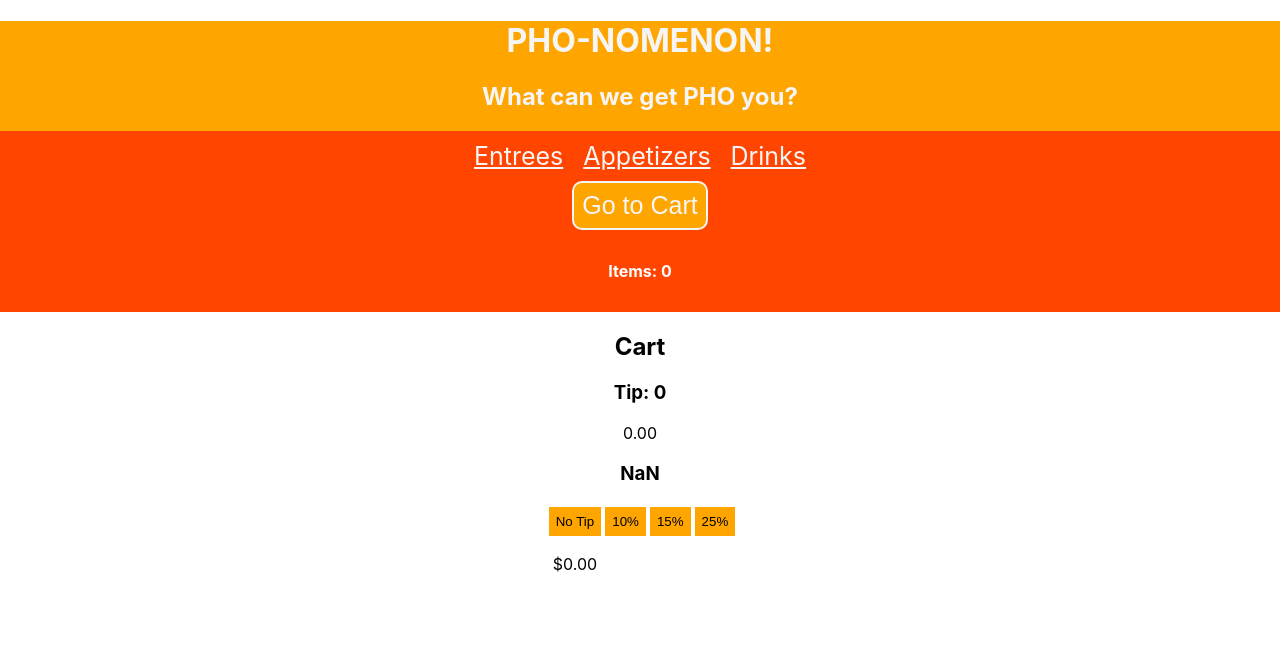
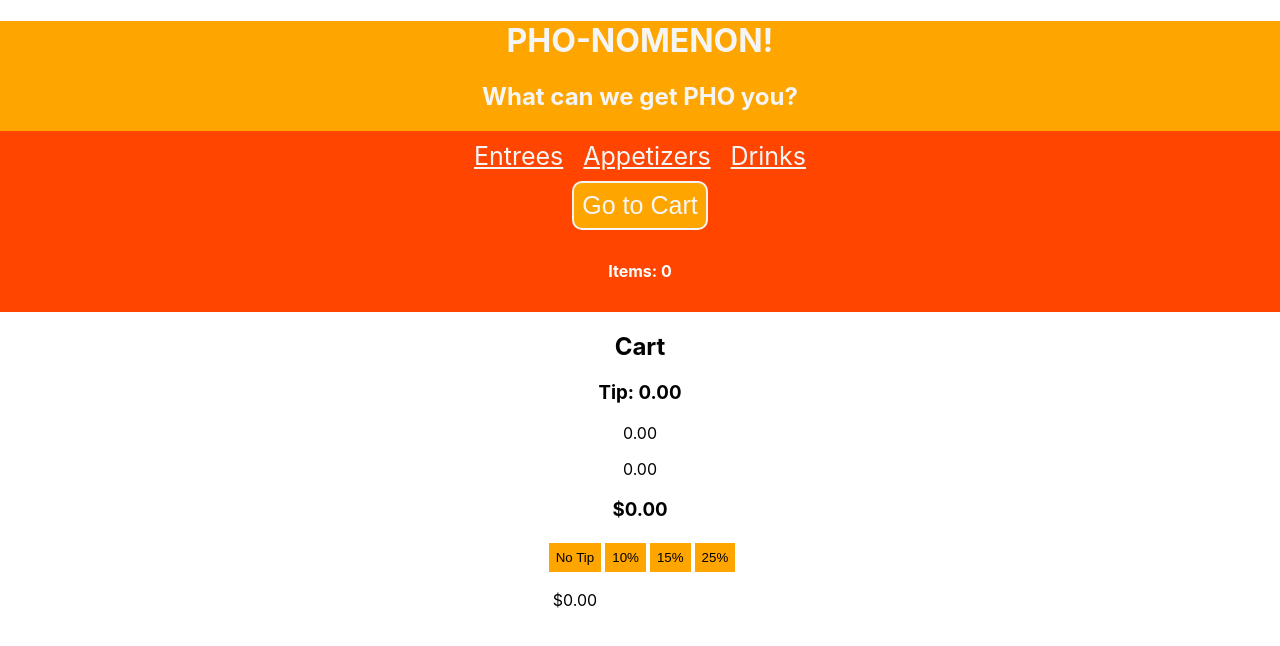
Before and after one commit to RyanSWest/Pho-app, a React (Create React App) app: page /cart in a window 1280 px wide. Shown: the top 646 px of the page. Built offline with nearby package versions, Linux system fonts and the light colour scheme.

Commit message:
working now

```diff
--- a/src/components/ShoppingCart.js
+++ b/src/components/ShoppingCart.js
@@ -1,6 +1,6 @@
 import React from 'react'
 import Item from './ShoppingCartItem';
-import { useState, useContext } from 'react';
+import { useState, useContext, useEffect} from 'react';
 import {CartContext} from '../contexts/CartContext'
 
 const ShoppingCart = (props)=> {
@@ -13,6 +13,7 @@ const ShoppingCart = (props)=> {
     console.log("WHAT",props.cart)
 
     console.log("BILL", bill)
+
     const getCartTotal = () => {
         return props.cart
           .reduce((acc, value) => {
@@ -22,10 +23,14 @@ const ShoppingCart = (props)=> {
       };
 
 
+
+    // useEffect(()=> {
+    //     setBill(parseFloat(0))
+    // },[])
     let total = getCartTotal()
 
     let realTip = tip/props.cart.length
-    setBill(parseFloat(total)+ parseFloat(tip)+parseFloat(setCustomTip))
+    setBill(parseFloat(total)+ parseFloat(tip) )
     const addTip = (e)=> {
         e.preventDefault()
         setCustomTip(e.target.value)
@@ -62,9 +67,10 @@ const ShoppingCart = (props)=> {
          })}
 
 
-       <h3>Tip: {tip}</h3>
+       <h3>Tip: {tip.toFixed(2)}</h3>
        <p>{total}</p>
-       <h3>{bill}</h3>
+       <p>{parseFloat(total).toFixed(2)}</p>
+       <h3>${bill.toFixed(2)}</h3>
 
 
 <div className= 'tips'>
```
Also changed, not shown: 1 other file (tests, documents, lock files or other folders).
